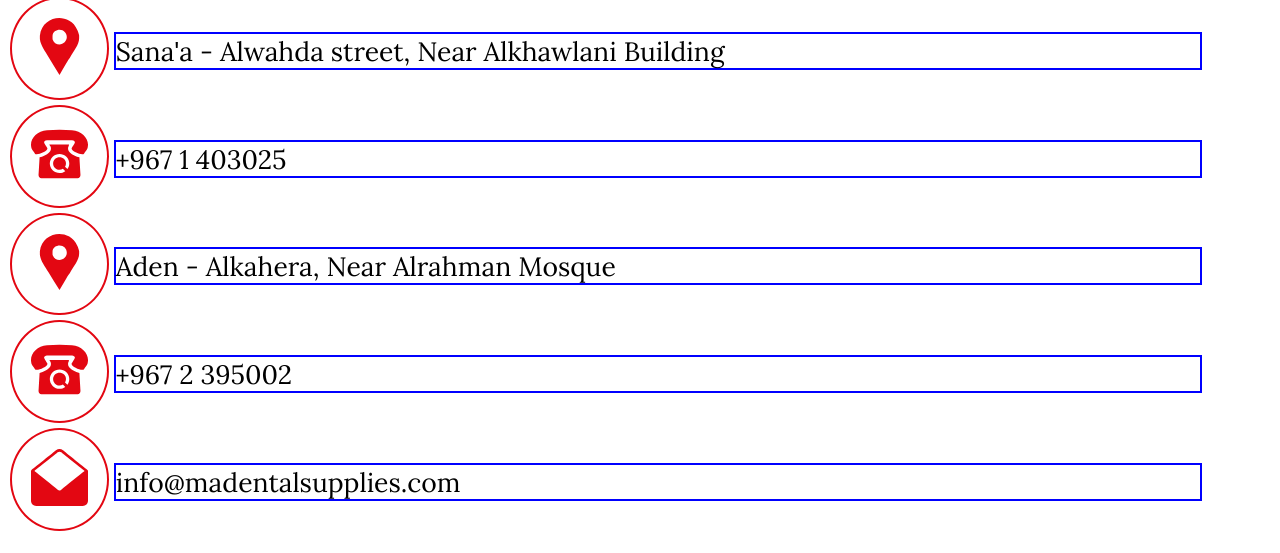
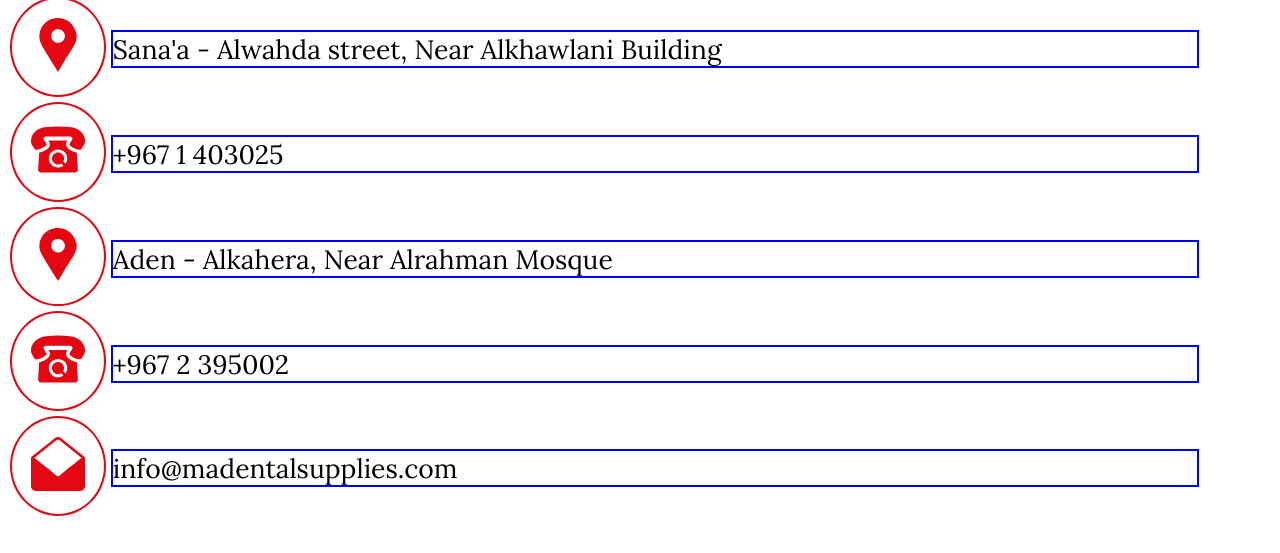
Before and after one commit to ammaralasy/madentalsupplies, a plain HTML site: page index.html in a window 1280 px wide. Shown: the part 84-637 px from the top of the page. Drawn offline with Linux system fonts and the light colour scheme; a script that the page names is missing.

Commit message:
Add files via upload

```diff
--- a/style.css
+++ b/style.css
@@ -226,15 +226,16 @@ max-width: 200px;
   position: relative;*/
 }
 .contact-container ul img {
-  width: calc(18px + 3vw);
+  width: calc(15px + 3vw);
   /*border: 2px solid #E30712;
   border-radius: 50%;
   padding: 5%;*/
 }
 .contact-container ul li:nth-of-type(1){
-  /*width: 15%;*/
+width: auto;
+height: auto;
 border: 2px solid #E30712;
-border-radius: 50%;
+border-radius: 100%;
 padding: 1.5%;
 margin-bottom: 5px;
 margin-left: 10px;
```
